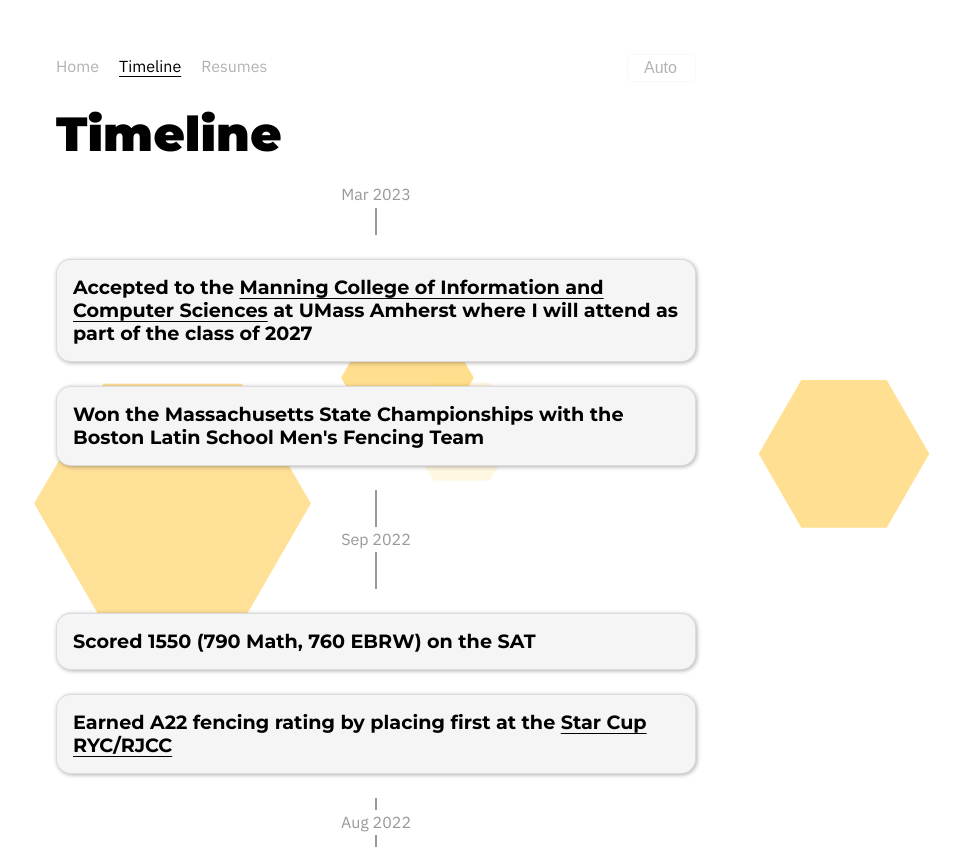
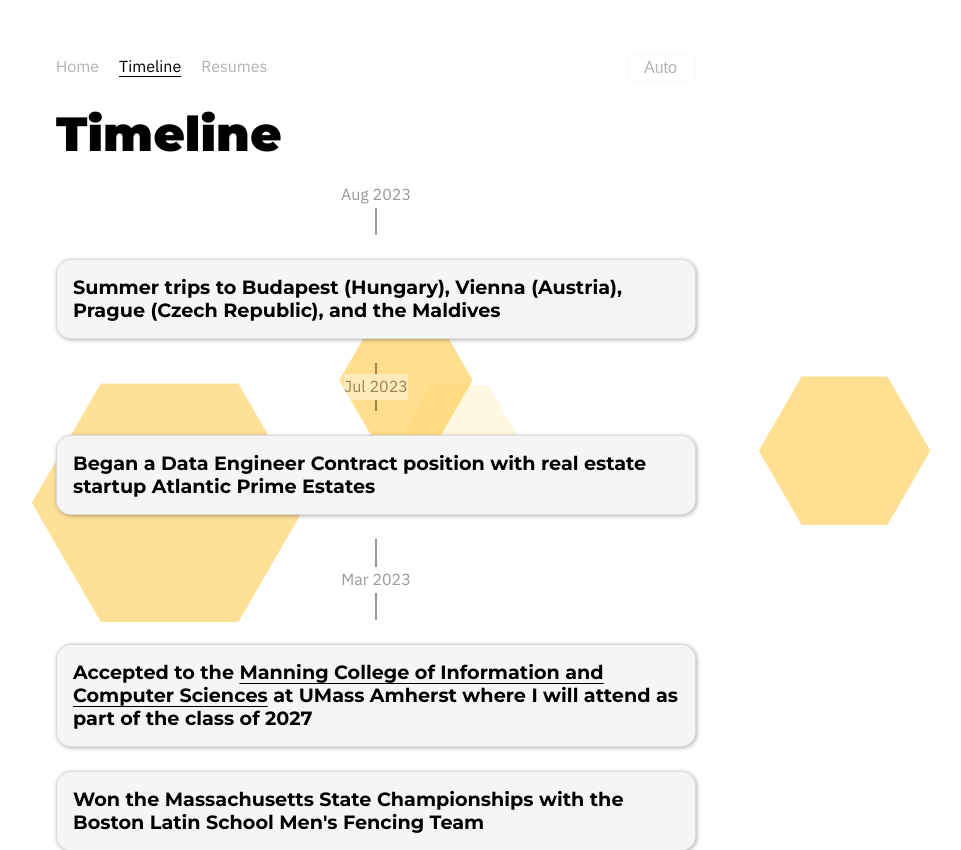
Before and after one commit to Tennis-Ball/personal_website, a Next.js app: page /timeline in a window 1280 px wide. Shown: the top 850 px of the page, without its empty margins (264-1225 px from the left). Built offline with nearby package versions, Linux system fonts and the light colour scheme.

Commit message:
update timeline

```diff
--- a/pages/timeline/index.js
+++ b/pages/timeline/index.js
@@ -16,6 +16,8 @@ export default function Timeline(){
         {content: <Box><h3>Earned A22 fencing rating by placing first at the <a href="https://fencingtimelive.com/events/results/635AD483CD574D16A19A1FB9661A0DBF" target="_blank" rel="noreferrer">Star Cup RYC/RJCC</a></h3></Box>, date:"9/17/22"},
         {content: <Box><h3>Won the Massachusetts State Championships with the Boston Latin School Men&apos;s Fencing Team</h3></Box>, date:"2/26/23"},
         {content: <Box><h3>Accepted to the <a href="https://www.cics.umass.edu/" target="_blank" rel="noreferrer">Manning College of Information and Computer Sciences</a> at UMass Amherst where I will attend as part of the class of 2027</h3></Box>, date:"3/21/23"},
+        {content: <Box><h3>Began a Data Engineer Contract position with real estate startup Atlantic Prime Estates</h3></Box>, date:"7/01/2023" },
+        {content: <Box><h3>Summer trips to Budapest (Hungary), Vienna (Austria), Prague (Czech Republic), and the Maldives</h3></Box>, date:"8/06/2023" },
     ]
     return (
         <>
```
